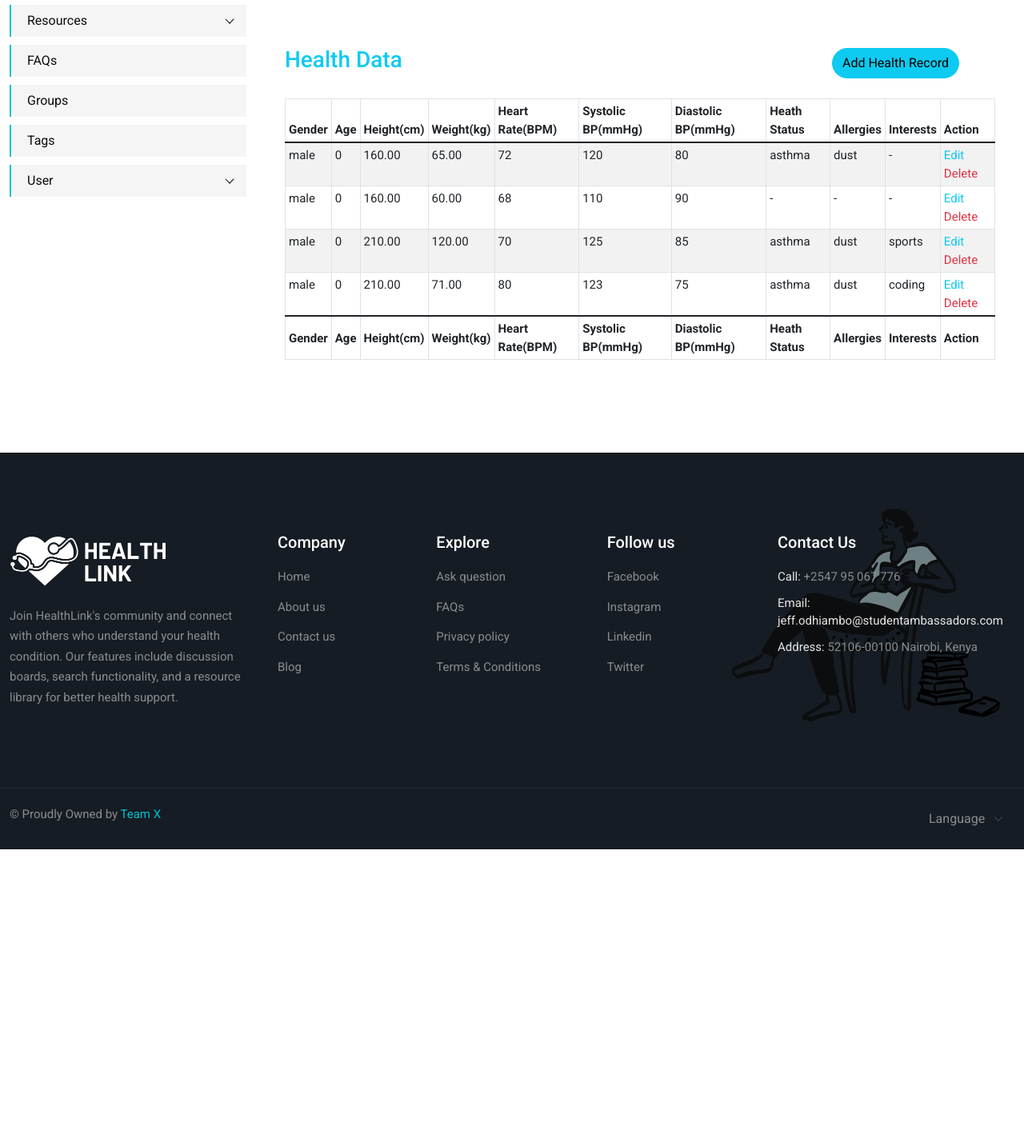
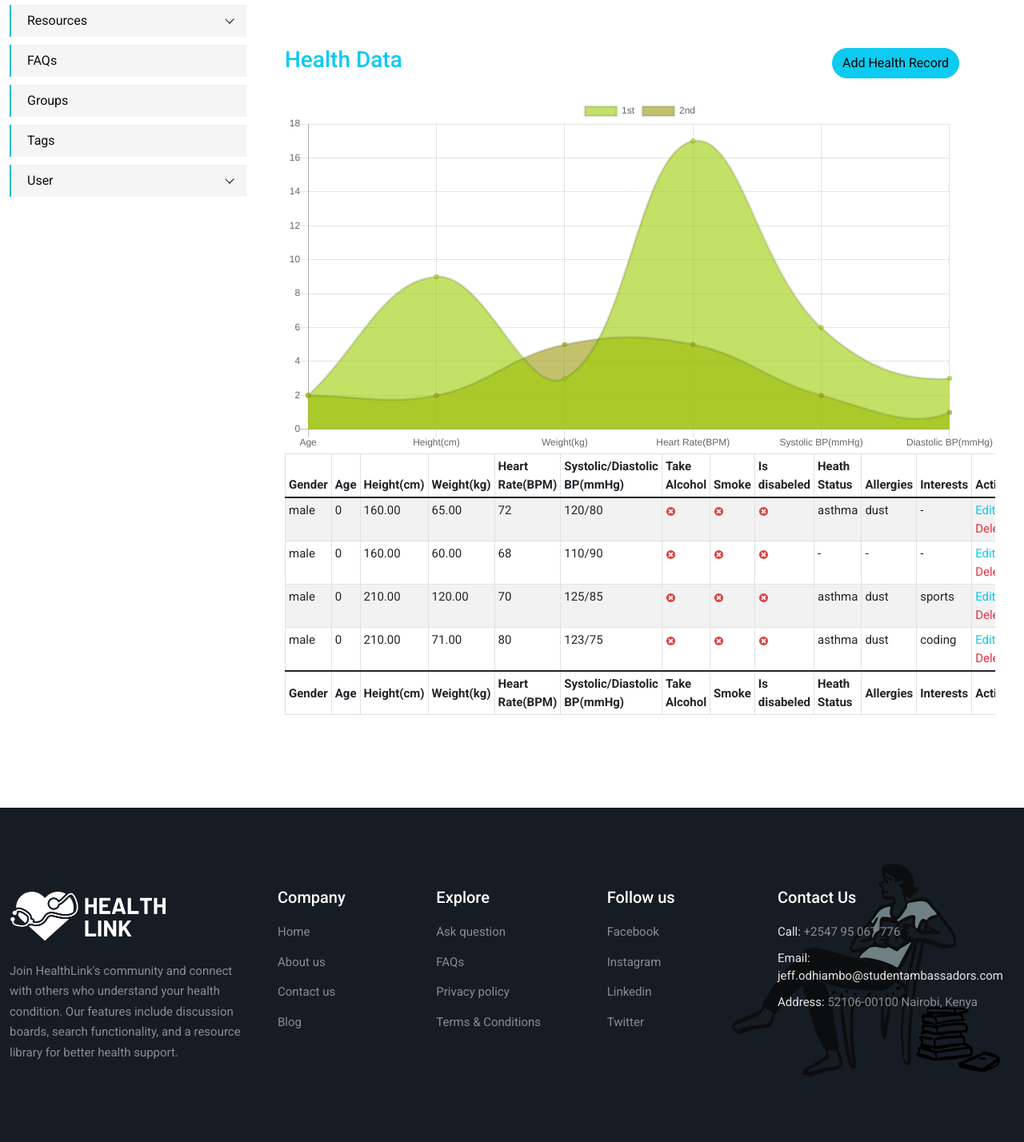
Before and after one commit to CinnamonXI/Team-X, a Django app: page /users/health-records/ in a window 1280 px wide. Shown: the part 584-2012 px from the top of the page at 80% size. Before the commit the page ends 1646 px from the top, so only its background shows below. Run offline with Django 4.2, Linux system fonts and the light colour scheme; a user stored in the database is signed in; data comes from the database, SQL or seed files in the repository; both versions use the stored data as it was after the commit; some libraries are stand-ins or nearby versions.

Commit message:
update health record model

```diff
--- a/templates/user/health_records/index.html
+++ b/templates/user/health_records/index.html
@@ -1,6 +1,10 @@
 {% extends 'base.html' %}
 {% block content %}
-
+<link rel="https://maxcdn.bootstrapcdn.com/bootstrap/3.3.5/css/bootstrap.min.css" type="text/css"/>
+<script src="https://cdnjs.cloudflare.com/ajax/libs/jquery/2.1.3/jquery.min.js"></script>
+  <script src="https://cdnjs.cloudflare.com/ajax/libs/modernizr/2.8.3/modernizr.min.js" type="text/javascript"></script>
+  <script src="https://maxcdn.bootstrapcdn.com/bootstrap/3.3.5/js/bootstrap.min.js"></script>
+  <script src="https://cdnjs.cloudflare.com/ajax/libs/Chart.js/2.2.2/Chart.min.js"></script>
 	<!-- Start Mail Content Area -->
 	<div class="main-content-area ptb-100">
 		<div class="container">
@@ -23,6 +27,9 @@
 									<a href="{% url 'users:add_health_record' %}" class="btn btn-info rounded-pill">Add Health Record</a>
 								</div>
 							</div>
+							<div class="col-lg-12">
+								<canvas id="myChart"></canvas>
+							</div>
 							<div class="table-responsive">
 								<table id="dtBasicExample" class="table table-striped table-bordered table-sm responsive" cellspacing="0" width="100%">
 									<thead>
@@ -32,8 +39,10 @@
 										<th class="th-sm">Height(cm)</th>
 										<th class="th-sm">Weight(kg)</th>
 										<th class="th-sm">Heart Rate(BPM)</th>
-										<th class="th-sm">Systolic BP(mmHg)</th>
-										<th class="th-sm">Diastolic BP(mmHg)</th>
+										<th class="th-sm">Systolic/Diastolic BP(mmHg)</th>
+										<th class="th-sm">Take Alcohol</th>
+										<th class="th-sm">Smoke</th>
+										<th class="th-sm">Is disabeled</th>
 										<th class="th-sm">Heath Status</th>
 										<th class="th-sm">Allergies</th>
 										<th class="th-sm">Interests</th>
@@ -49,8 +58,28 @@
 													<td>{{ record.height|default:'0' }}</td>
 													<td>{{ record.weight|default:'0' }}</td>
 													<td>{{ record.heart_rate|default:'0' }}</td>
-													<td>{{ record.systolic_bp|default:'0' }}</td>
-													<td>{{ record.diastolic_bp|default:'0' }}</td>
+													<td>{{ record.systolic_bp|default:'0' }}/{{ record.diastolic_bp|default:'0' }}</td>
+													<td>
+														{% if record.take_alcohol %}
+															<img src="/static/admin/img/icon-yes.svg" alt="True">
+														{% else %}
+														<img src="/static/admin/img/icon-no.svg" alt="False">
+														{% endif %}
+													</td>
+													<td>
+														{% if record.smoke %}
+															<img src="/static/admin/img/icon-yes.svg" alt="True">
+														{% else %}
+														<img src="/static/admin/img/icon-no.svg" alt="False">
+														{% endif %}
+													</td>
+													<td>
+														{% if record.is_disabled %}
+															<img src="/static/admin/img/icon-yes.svg" alt="True">
+														{% else %}
+														<img src="/static/admin/img/icon-no.svg" alt="False">
+														{% endif %}
+													</td>
 													<td>{{ record.status|default:'-' }}</td>
 													<td>{{ record.allergies|default:'-' }}</td>
 													<td>{{ record.interests|default:'-' }}</td>
@@ -71,8 +100,10 @@
 										<th class="th-sm">Height(cm)</th>
 										<th class="th-sm">Weight(kg)</th>
 										<th class="th-sm">Heart Rate(BPM)</th>
-										<th class="th-sm">Systolic BP(mmHg)</th>
-										<th class="th-sm">Diastolic BP(mmHg)</th>
+										<th class="th-sm">Systolic/Diastolic BP(mmHg)</th>
+										<th class="th-sm">Take Alcohol</th>
+										<th class="th-sm">Smoke</th>
+										<th class="th-sm">Is disabeled</th>
 										<th class="th-sm">Heath Status</th>
 										<th class="th-sm">Allergies</th>
 										<th class="th-sm">Interests</th>
@@ -88,4 +119,32 @@
 		</div>
 	</div>
 	<!-- End Mail Content Area -->
+	<script>
+		var ctx = document.getElementById("myChart").getContext("2d");
+		var myChart = new Chart(ctx, {
+		  type: "line",
+		  data: {
+			labels: [
+			  "Age",
+			  "Height(cm)",
+			  "Weight(kg)",
+			  "Heart Rate(BPM)",
+			  "Systolic BP(mmHg)",
+			  "Diastolic BP(mmHg)",
+			],
+			datasets: [
+			  {
+				label: "1st",
+				data: [2, 9, 3, 17, 6, 3, 7],
+				backgroundColor: "rgba(153,205,1,0.6)",
+			  },
+			  {
+				label: "2nd",
+				data: [2, 2, 5, 5, 2, 1, 10],
+				backgroundColor: "rgba(155,153,10,0.6)",
+			  },
+			],
+		  },
+		});
+	</script>
 {% endblock %}
--- a/users/admin.py
+++ b/users/admin.py
@@ -20,8 +20,8 @@
 
 @admin.register(HealthData)
 class HealthDataAdmin(admin.ModelAdmin):
-    list_display = ('user', 'weight', 'height', 'status', 'systolic_bp', 'diastolic_bp', 'heart_rate', 'created_at', 'updated_at')
-    list_filter = ('created_at', 'updated_at')
+    list_display = ('user', 'weight', 'height', 'status', 'systolic_bp', 'diastolic_bp', 'heart_rate', 'smoke', 'take_alcohol', 'is_disabled', 'created_at', 'updated_at')
+    list_filter = ('smoke', 'take_alcohol', 'is_disabled','created_at', 'updated_at')
     search_fields = ('user__username', 'user__email')
     date_hierarchy = 'created_at'
     ordering = ('-created_at',)
--- a/users/models.py
+++ b/users/models.py
@@ -70,45 +70,18 @@
 
 # Model for collecting users health data and interests
 class HealthData(models.Model):
-    user = models.ForeignKey(
-        User, on_delete=models.CASCADE,
-        related_name='health_data'
-    )
-    height = models.DecimalField(
-        max_digits=5, decimal_places=2,
-        help_text="Height in Centimeters (e.g. 175.2)"
-    )
-    weight = models.DecimalField(
-        max_digits=5, decimal_places=2,
-        help_text="Weight in kilograms (e.g. 70.5)"
-    )
-    systolic_bp = models.PositiveIntegerField(
-        help_text="Systolic blood pressure in mmHg (e.g. 120)"
-    )
-    diastolic_bp = models.PositiveIntegerField(
-        help_text="Diastolic blood pressure in mmHg (e.g. 80)"
-    )
-    heart_rate = models.PositiveIntegerField(
-        help_text="Heart rate in beats per minute (e.g. 70)"
-    )
-    status = models.CharField(
-        max_length=50,
-        blank=True,
-        null=True,
-        help_text="Current health status (e.g. diabetes, asthma, etc.)"
-    )
-    allergies = models.CharField(
-        max_length=100,
-        blank=True,
-        null=True,
-        help_text="Known allergies (e.g. pollen, dust, etc.)"
-    )
-    interests = models.CharField(
-        max_length=100,
-        blank=True,
-        null=True,
-        help_text="Interests and hobbies (e.g. sports, music, etc.)"
-    )
+    user = models.ForeignKey(User, on_delete=models.CASCADE,related_name='health_data')
+    height = models.DecimalField(max_digits=5, decimal_places=2,help_text="Height in Centimeters (e.g. 175.2)")
+    weight = models.DecimalField(max_digits=5, decimal_places=2,help_text="Weight in kilograms (e.g. 70.5)")
+    systolic_bp = models.PositiveIntegerField(help_text="Systolic blood pressure in mmHg (e.g. 120)")
+    diastolic_bp = models.PositiveIntegerField(help_text="Diastolic blood pressure in mmHg (e.g. 80)")
+    heart_rate = models.PositiveIntegerField(help_text="Heart rate in beats per minute (e.g. 70)")
+    status = models.CharField(max_length=200,blank=True,null=True,help_text="Current health status (e.g. diabetes, asthma, etc.)")
+    allergies = models.CharField(max_length=200,blank=True,null=True,help_text="Known allergies (e.g. pollen, dust, etc.)")
+    interests = models.CharField(max_length=100,blank=True,null=True,help_text="Interests and hobbies (e.g. sports, music, etc.)")
+    take_alcohol = models.BooleanField(default=False)
+    smoke = models.BooleanField(default=False)
+    is_disabled = models.BooleanField(default=False)
     created_at = models.DateTimeField(auto_now_add=True)
     updated_at = models.DateTimeField(auto_now=True)
 
--- a/users/views.py
+++ b/users/views.py
@@ -83,6 +83,23 @@
         interest = request.POST.get('interest')
         allergies = request.POST.get('allergies')
         status = request.POST.get('status')
+        is_disabled = request.POST.get('is_disabled')
+        smoke = request.POST.get('smoke')
+        take_alcohol = request.POST.get('take_alcohol')
+        #convert to boolean
+        if is_disabled == 'True':
+                is_disabled = True
+        else:
+            is_disabled = False
+        if smoke == 'True':
+            smoke = True
+        else:
+            smoke = False
+        if take_alcohol == 'True':
+            take_alcohol = True
+        else:
+            take_alcohol = False
+
         health_data = HealthData.objects.create(
             user=request.user,
             weight=weight,
@@ -92,7 +109,10 @@
             diastolic_bp=diastolic_bp,
             interests=interest,
             allergies=allergies,
-            status=status
+            status=status,
+            take_alcohol = take_alcohol,
+            smoke = smoke,
+            is_disabled = is_disabled
         )
         health_data.save()
         messages.success(request, 'Health record added successfully.')
@@ -119,6 +139,23 @@
             interest = request.POST.get('interest')
             allergies = request.POST.get('allergies')
             status = request.POST.get('status')
+            is_disabled = request.POST.get('is_disabled')
+            smoke = request.POST.get('smoke')
+            take_alcohol = request.POST.get('take_alcohol')
+            #convert to boolean
+            if is_disabled == 'True':
+                is_disabled = True
+            else:
+                is_disabled = False
+            if smoke == 'True':
+                smoke = True
+            else:
+                smoke = False
+            if take_alcohol == 'True':
+                take_alcohol = True
+            else:
+                take_alcohol = False
+
             health_data.weight = weight
             health_data.height = height
             health_data.heart_rate = heart_rate
@@ -127,6 +164,9 @@
             health_data.interests = interest
             health_data.allergies = allergies
             health_data.status = status
+            health_data.take_alcohol = take_alcohol
+            health_data.smoke = smoke
+            health_data.is_disabled = is_disabled
             health_data.save()
             messages.success(request, 'Health record updated successfully.')
             return redirect('users:health_records')
```
Also changed, not shown: templates/user/health_records/add.html (+25 -0 lines), templates/user/health_records/edit.html (+40 -0 lines), db.sqlite3, users/migrations/0012_healthdata_is_disabled_healthdata_smoke_and_more.py (added).
